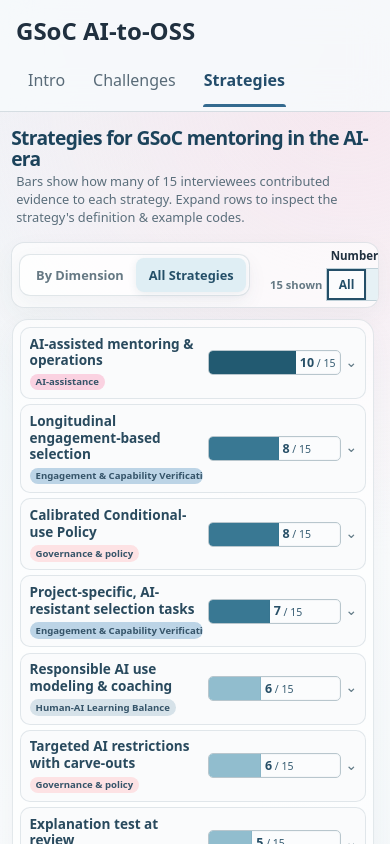
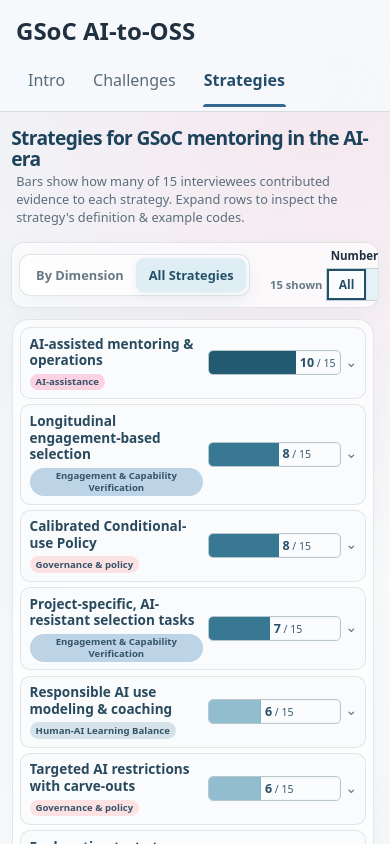
Before and after one commit to rachelx000/GSoC-AI-OSS, a React (Vite) app: page / in a window 390 px wide. Both pictures are taken after a click on the tab "Strategies". Shown: the top 844 px of the page. Built offline with nearby package versions, Linux system fonts and the light colour scheme; a web font is replaced by a local one.

Commit message:
Update the layout for mobile screens

```diff
--- a/src/styles.css
+++ b/src/styles.css
@@ -3652,6 +3652,7 @@
 .strategy-dimension-tag {
   display: inline-flex;
   max-width: 20rem;
+  text-align: center;
   padding: 0.16rem 0.38rem;
   overflow: hidden;
   border-radius: 999px;
@@ -3660,8 +3661,8 @@
   font-size: 0.60rem;
   font-weight: 750;
   line-height: 1.2;
-  text-overflow: ellipsis;
-  white-space: nowrap;
+  white-space: normal;
+  overflow-wrap: break-word;
 }
 
 .strategies-page .strategy-coverage-track {
```
